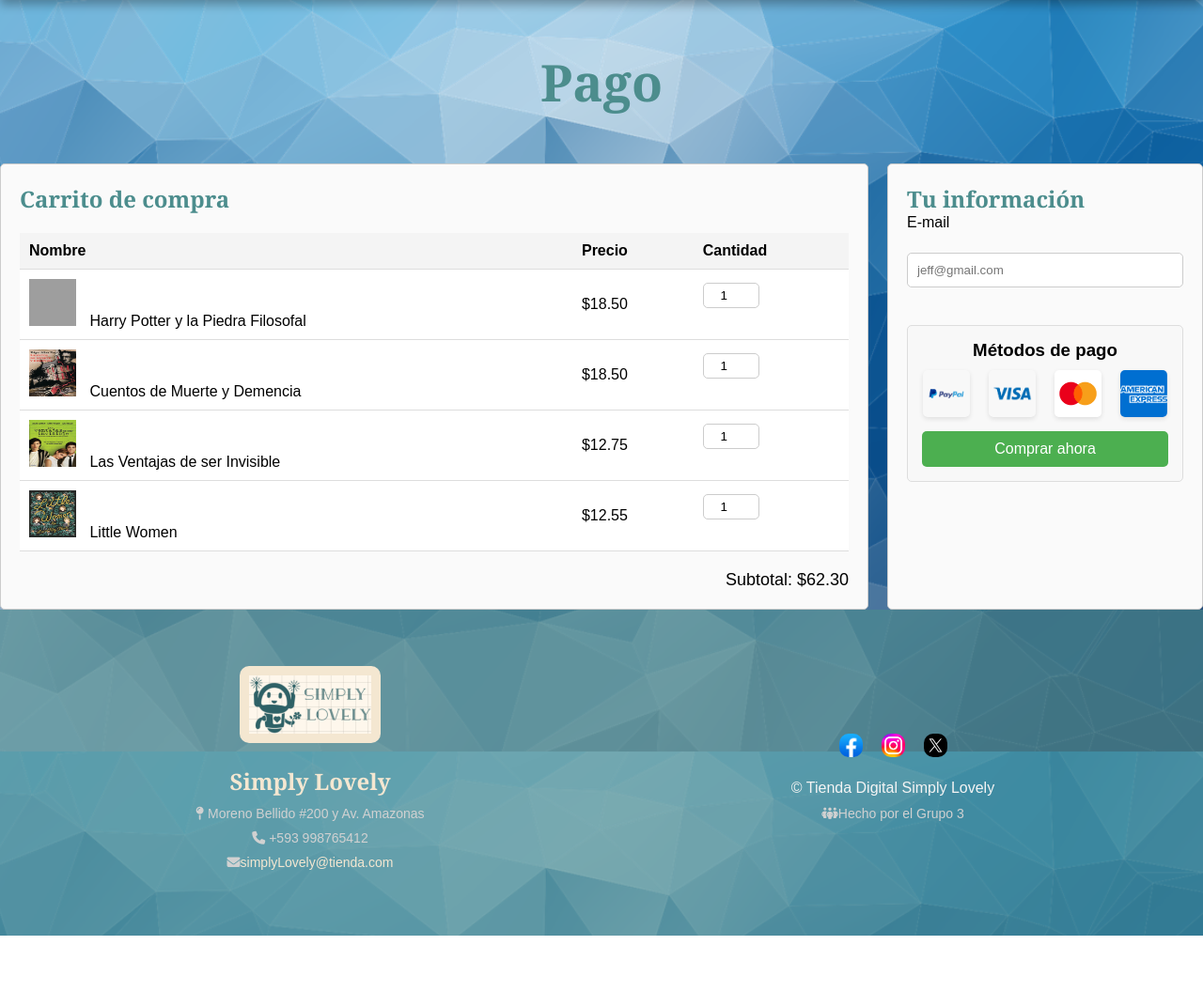
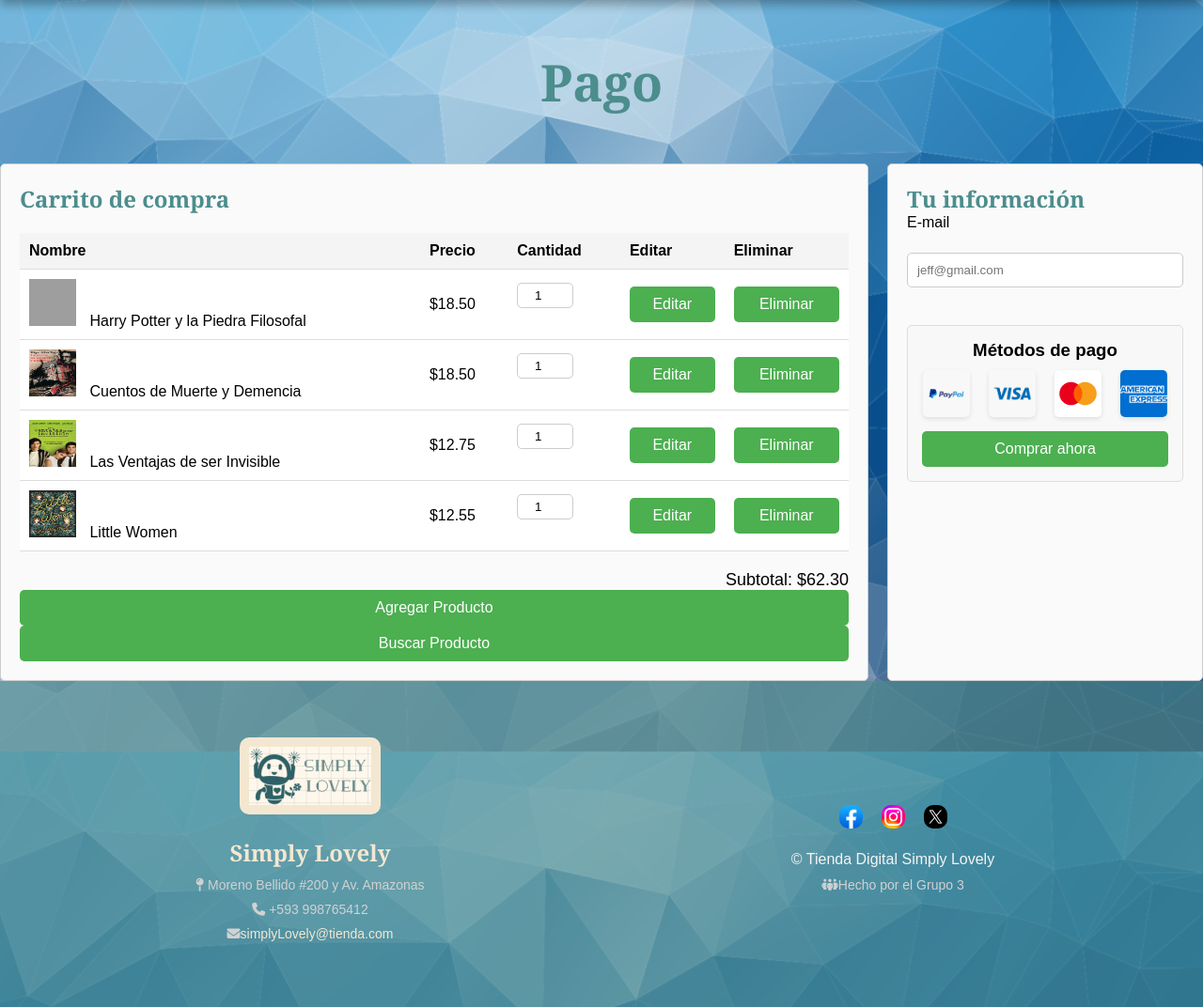
Before and after one commit to Steft91/BBDD_TiendaAmazon, a Flask app: page /carrito in a window 1280 px wide. Shown: the part 85-1157 px from the top of the page at 94% size. Before the commit the page ends 1081 px from the top, so only its background shows below. Run offline with Flask 3, Linux system fonts and the light colour scheme; some libraries are stand-ins or nearby versions; grey boxes are pictures that could not be loaded.

Commit message:
Carrito y funcionalidad realizada
Carrito listo con cada funcion

```diff
--- a/app.py
+++ b/app.py
@@ -6,9 +6,9 @@ app = Flask(__name__)
 
 # Credenciales de la base de datos PostgreSQL
 DB_HOST = "localhost"
-DB_NAME = ""
+DB_NAME = "Amazon"
 DB_USER = "postgres"
-DB_PASSWORD = ""
+DB_PASSWORD = "270402"
 
 # Conexión a la base de datos
 def get_db_connection():
@@ -768,73 +768,6 @@ def eliminar_compra(compra_id):
         cursor.close()
         conn.close()
 
-# # Ruta para obtener los productos del carrito
-# @app.route('/carrito', methods=['GET'])
-# def get_carrito():
-#     try:
-#         conn = get_db_connection()
-#         cursor = conn.cursor(cursor_factory=RealDictCursor)
-#         cursor.execute("SELECT * FROM COMPRA")
-#         carrito = cursor.fetchall()
-#         return jsonify(carrito)
-#     except Exception as e:
-#         return jsonify({"error": str(e)}), 500
-#     finally:
-#         cursor.close()
-#         conn.close()
-
-# # Ruta para agregar un producto al carrito
-# @app.route('/carrito', methods=['POST'])
-# def add_carrito():
-#     data = request.json
-#     try:
-#         conn = get_db_connection()
-#         cursor = conn.cursor()
-#         cursor.execute("""
-#             INSERT INTO COMPRA (id_direccion, id_cliente, impuestos, importe, precio_total)
-#             VALUES (%s, %s, %s, %s, %s) RETURNING id_compra
-#         """, (data['id_direccion'], data['id_cliente'], data['impuestos'], data['importe'], data['precio_total']))
-#         conn.commit()
-#         return jsonify({"message": "Producto agregado al carrito"}), 201
-#     except Exception as e:
-#         return jsonify({"error": str(e)}), 500
-#     finally:
-#         cursor.close()
-#         conn.close()
-
-# # Ruta para actualizar un producto en el carrito
-# @app.route('/carrito/<int:id_producto>', methods=['PUT'])
-# def update_carrito(id_producto):
-#     data = request.json
-#     try:
-#         conn = get_db_connection()
-#         cursor = conn.cursor()
-#         cursor.execute("""
-#             UPDATE COMPRA SET cantidad = %s WHERE id_producto = %s
-#         """, (data['cantidad'], id_producto))
-#         conn.commit()
-#         return jsonify({"message": "Cantidad actualizada"}), 200
-#     except Exception as e:
-#         return jsonify({"error": str(e)}), 500
-#     finally:
-#         cursor.close()
-#         conn.close()
-
-# # Ruta para eliminar un producto del carrito
-# @app.route('/carrito/<int:id_producto>', methods=['DELETE'])
-# def delete_carrito(id_producto):
-#     try:
-#         conn = get_db_connection()
-#         cursor = conn.cursor()
-#         cursor.execute("DELETE FROM COMPRA WHERE id_producto = %s", (id_producto,))
-#         conn.commit()
-#         return jsonify({"message": "Producto eliminado del carrito"}), 200
-#     except Exception as e:
-#         return jsonify({"error": str(e)}), 500
-#     finally:
-#         cursor.close()
-#         conn.close()
-
 @app.route('/rastreo/<compra_id>', methods=['GET'])
 def rastrear_compra(compra_id):
     """
@@ -1445,6 +1378,5 @@ def eliminar_ciudad(id_ciudad):
         cursor.close()
         conn.close()
 
-
 if __name__ == '__main__':
     app.run(debug=True)
--- a/static/js/carrito.js
+++ b/static/js/carrito.js
@@ -1,90 +1,124 @@
-const API_URL = "http://localhost:5000/carrito";
+// Cargar productos en la tabla al cargar la página
+    async function cargarProductos() {
+        try {
+            const response = await fetch('/productos', { method: 'GET' });
+            const productos = await response.json();
+            const tbody = document.querySelector('.cartTable tbody');
+            tbody.innerHTML = '';
 
-// Obtener todos los productos del carrito
-async function obtenerCarrito() {
-    try {
-        const response = await fetch(API_URL);
-        const carrito = await response.json();
-        renderCarrito(carrito);
+            productos.forEach(producto => {
+                const fila = document.createElement('tr');
+                fila.innerHTML = `
+                    <td><img src="${producto.imagen}" alt="${producto.nombre}" class="productImage"> ${producto.nombre}</td>
+                    <td>${producto.precio}</td>
+                    <td>
+                        <input type="number" value="${producto.cantidad}" min="1" class="quantityInput" onchange="editarProducto(${producto.id}, this.value)">
+                    </td>
+                    <td>
+                        <button onclick="eliminarProducto(${producto.id})">Eliminar</button>
+                    </td>
+                `;
+                tbody.appendChild(fila);
+            });
         } catch (error) {
-        console.error("Error al obtener el carrito:", error);
+            console.error('Error al cargar productos:', error);
         }
     }
 
-// Renderizar el carrito en la tabla
-function renderCarrito(carrito) {
-    const tbody = document.querySelector(".cartTable tbody");
-    tbody.innerHTML = ""; // Limpiar contenido
-    carrito.forEach(item => {
-        const row = `
-            <tr data-id="${item.id_producto}">
-                <td><img src="${item.imagen}" alt="${item.nombre}" class="productImage"> ${item.nombre}</td>
-                <td>$${item.precio.toFixed(2)}</td>
-                <td>
-                    <input type="number" value="${item.cantidad}" min="1" class="quantityInput" data-id="${item.id_producto}">
-                </td>
-                <td>
-                    <button class="btnEliminar" data-id="${item.id_producto}">Eliminar</button>
-                </td>
-            </tr>
-        `;
-        tbody.innerHTML += row;
+    // Agregar un nuevo producto
+    async function agregarProducto() {
+        const nombre = prompt('Ingrese el nombre del producto:');
+        const precio = parseFloat(prompt('Ingrese el precio del producto:'));
+        const cantidad = parseInt(prompt('Ingrese la cantidad del producto:'));
+
+        if (nombre && !isNaN(precio) && !isNaN(cantidad)) {
+            try {
+                const response = await fetch('/productos', {
+                    method: 'POST',
+                    headers: { 'Content-Type': 'application/json' },
+                    body: JSON.stringify({ nombre, precio, cantidad })
                 });
-    agregarListeners();
+                if (response.ok) {
+                    alert('Producto agregado exitosamente');
+                    cargarProductos();
+                } else {
+                    alert('Error al agregar producto');
                 }
-
-// Agregar eventos a inputs y botones
-function agregarListeners() {
-    document.querySelectorAll(".quantityInput").forEach(input => {
-        input.addEventListener("change", actualizarCantidad);
-    });
-    document.querySelectorAll(".btnEliminar").forEach(button => {
-        button.addEventListener("click", eliminarProducto);
-    });
+            } catch (error) {
+                console.error('Error al agregar producto:', error);
             }
-
-// Actualizar la cantidad de un producto
-async function actualizarCantidad(e) {
-    const id = e.target.dataset.id;
-    const cantidad = e.target.value;
-    try {
-        await fetch(`${API_URL}/${id}`, {
-            method: "PUT",
-            headers: { "Content-Type": "application/json" },
-            body: JSON.stringify({ cantidad: parseInt(cantidad) })
-        });
-        obtenerCarrito();
-    } catch (error) {
-        console.error("Error al actualizar la cantidad:", error);
+        } else {
+            alert('Datos inválidos');
         }
     }
 
-// Eliminar un producto del carrito
-async function eliminarProducto(e) {
-    const id = e.target.dataset.id;
+    // Editar un producto existente
+    async function editarProducto(id, nuevaCantidad) {
         try {
-        await fetch(`${API_URL}/${id}`, { method: "DELETE" });
-        obtenerCarrito();
+            const response = await fetch(`/productos/${id}`, {
+                method: 'PUT',
+                headers: { 'Content-Type': 'application/json' },
+                body: JSON.stringify({ cantidad: nuevaCantidad })
+            });
+            if (response.ok) {
+                alert('Producto actualizado exitosamente');
+                cargarProductos();
+            } else {
+                alert('Error al actualizar producto');
+            }
         } catch (error) {
-        console.error("Error al eliminar el producto:", error);
+            console.error('Error al actualizar producto:', error);
         }
     }
 
-// Agregar un nuevo producto al carrito
-async function agregarProducto(producto) {
+    // Eliminar un producto
+    async function eliminarProducto(id) {
+        if (confirm('¿Está seguro de que desea eliminar este producto?')) {
             try {
-        await fetch(API_URL, {
-            method: "POST",
-            headers: { "Content-Type": "application/json" },
-            body: JSON.stringify(producto)
-        });
-        obtenerCarrito();
+                const response = await fetch(`/productos/${id}`, { method: 'DELETE' });
+                if (response.ok) {
+                    alert('Producto eliminado exitosamente');
+                    cargarProductos();
+                } else {
+                    alert('Error al eliminar producto');
+                }
             } catch (error) {
-        console.error("Error al agregar el producto:", error);
+                console.error('Error al eliminar producto:', error);
+            }
         }
     }
 
-// Inicializar
-document.addEventListener("DOMContentLoaded", () => {
-    obtenerCarrito();
+    // Buscar un producto por nombre
+    async function buscarProducto() {
+        const nombre = prompt('Ingrese el nombre del producto a buscar:');
+        if (nombre) {
+            try {
+                const response = await fetch(`/productos/buscar?nombre=${encodeURIComponent(nombre)}`, { method: 'GET' });
+                const productos = await response.json();
+                if (productos.length > 0) {
+                    const tbody = document.querySelector('.cartTable tbody');
+                    tbody.innerHTML = '';
+                    productos.forEach(producto => {
+                        const fila = document.createElement('tr');
+                        fila.innerHTML = `
+                            <td><img src="${producto.imagen}" alt="${producto.nombre}" class="productImage"> ${producto.nombre}</td>
+                            <td>${producto.precio}</td>
+                            <td>${producto.cantidad}</td>
+                        `;
+                        tbody.appendChild(fila);
                     });
+                } else {
+                    alert('Producto no encontrado');
+                }
+            } catch (error) {
+                console.error('Error al buscar producto:', error);
+            }
+        }
+    }
+
+    // Asociar botones con las funciones
+    document.addEventListener('DOMContentLoaded', () => {
+        cargarProductos();
+        document.getElementById('btnAgregar').addEventListener('click', agregarProducto);
+        document.getElementById('btnBuscar').addEventListener('click', buscarProducto);
+    });
--- a/templates/carrito.html
+++ b/templates/carrito.html
@@ -46,6 +46,8 @@
                             <th>Nombre</th>
                             <th>Precio</th>
                             <th>Cantidad</th>
+                            <th>Editar</th>
+                            <th>Eliminar</th>
                         </tr>
                     </thead>
                     <tbody>
@@ -53,25 +55,39 @@
                             <td><img src="/static/img/harrypotter.jpg" alt="Harry Potter" class="productImage"> Harry Potter y la Piedra Filosofal</td>
                             <td>$18.50</td>
                             <td><input type="number" value="1" min="1" class="quantityInput"></td>
+                            <td><button class="btnEditar">Editar</button></td>
+                            <td><button class="btnEliminar">Eliminar</button></td>
                         </tr>
                         <tr>
                             <td><img src="/static/img/terror2.jpg" alt="Cuentos de Muerte y Demencia" class="productImage"> Cuentos de Muerte y Demencia</td>
                             <td>$18.50</td>
                             <td><input type="number" value="1" min="1" class="quantityInput"></td>
+                            <td><button class="btnEditar">Editar</button></td>
+                            <td><button class="btnEliminar">Eliminar</button></td>
                         </tr>
                         <tr>
                             <td><img src="/static/img/invisibleDrama.jpg" alt="Las Ventajas de ser Invisible" class="productImage"> Las Ventajas de ser Invisible</td>
                             <td>$12.75</td>
                             <td><input type="number" value="1" min="1" class="quantityInput"></td>
+                            <td><button class="btnEditar">Editar</button></td>
+                            <td><button class="btnEliminar">Eliminar</button></td>
                         </tr>
                         <tr>
                             <td><img src="/static/img/littlewomenClasico.jpg" alt="Little Women" class="productImage"> Little Women</td>
                             <td>$12.55</td>
                             <td><input type="number" value="1" min="1" class="quantityInput"></td>
+                            <td><button class="btnEditar">Editar</button></td>
+                            <td><button class="btnEliminar">Eliminar</button></td>
                         </tr>
                     </tbody>
                 </table>
-                <div class="subtotal">Subtotal: $62.30</div>
+                <div class="subtotal">
+                    Subtotal: $62.30
+                </div>
+                <div class="accionesProductos">
+                    <button id="btnAgregar" class="botonPequeño">Agregar Producto</button>
+                    <button id="btnBuscar" class="botonPequeño">Buscar Producto</button>
+                </div>
             </aside>
 
             <section class="paymentMethod">
@@ -128,5 +144,6 @@
             </section>
         </footer>
     </main>
+    <script src="/static/js/carrito.js"></script>
 </body>
 </html>
```
Lines whose indentation alone changed are shown as unchanged.
